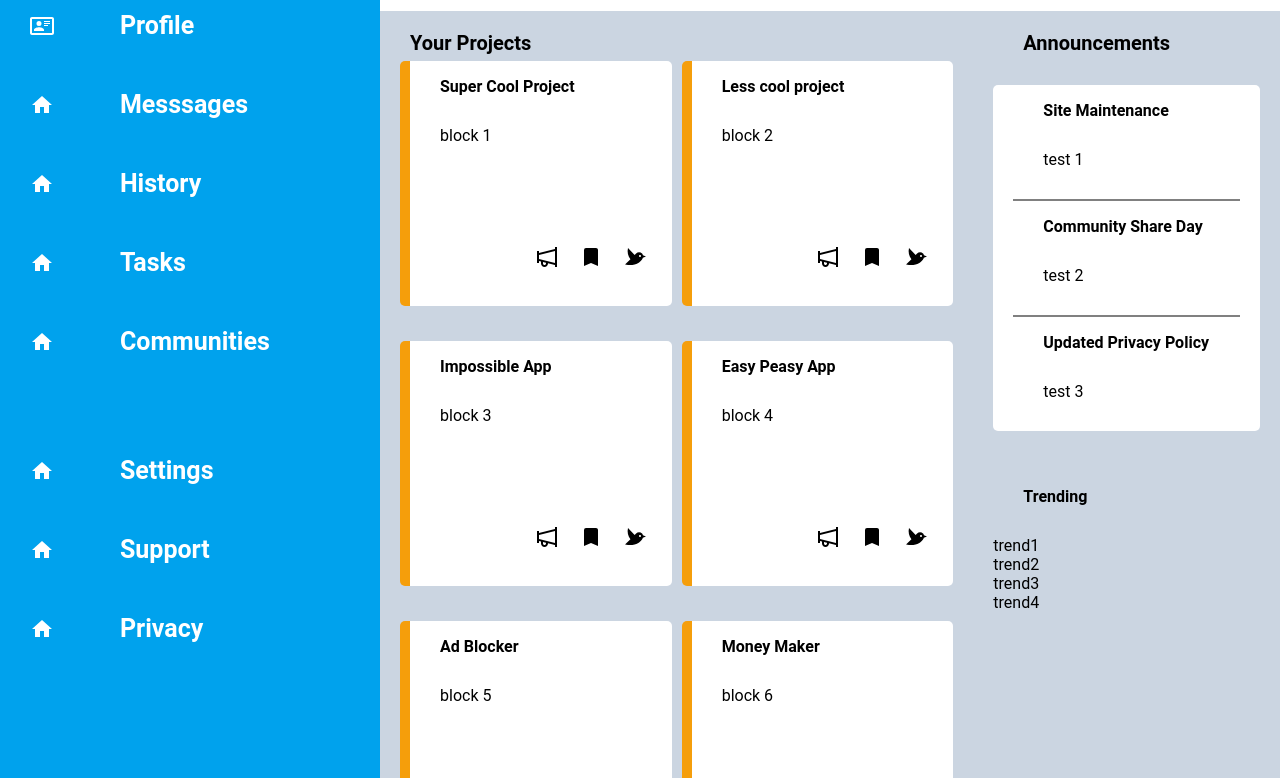
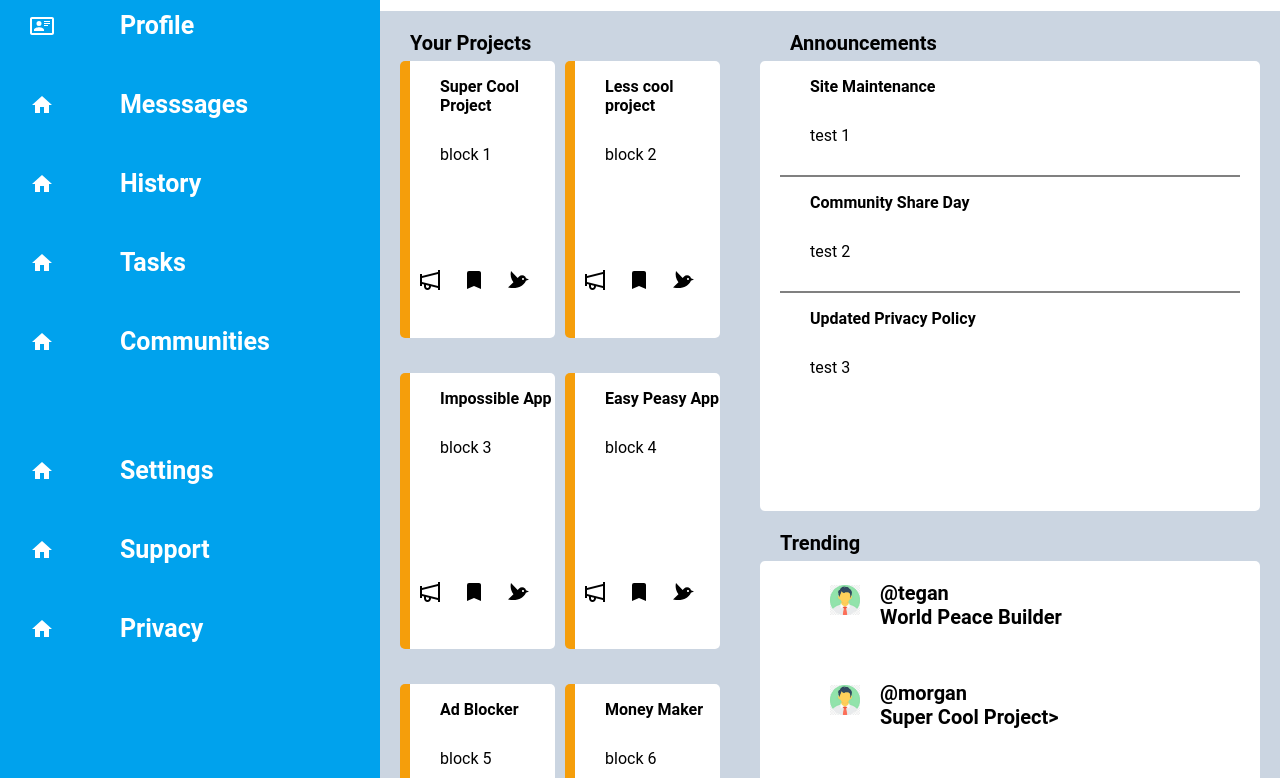
Before and after one commit to seahsongli/Admin-Dashboard, a plain HTML site: page index.html in a window 1280 px wide. Shown: the part 172-950 px from the top of the page. Drawn offline with Linux system fonts and the light colour scheme; files whose address does not match are found by name.

Commit message:
Add profile image for trending portion. Add styling for font, boxes and borders. Adjust layout for right content.

```diff
--- a/index.html
+++ b/index.html
@@ -274,7 +274,7 @@
 
             </div>
 
-
+            <div class = "content-right">
             <div class = "announcements">
                 <p class = "label">Announcements</p>
                 <div class = "box">
@@ -299,10 +299,37 @@
 
             <div class = "trending">
                 <p class = "title">Trending</p>
-                <div>trend1</div>
-                <div>trend2</div>
-                <div>trend3</div>
-                <div>trend4</div>
+                <div class = "trending-box">
+                    <div class = "trending-box-content">
+                        <img src="/home/philedo/repos/Admin-Dashboard/profile1.jpeg" alt="profile1" style = "width:30px;height:30px;" class = "trending-image">
+                        <div class = "text">
+                            <p class="title">@tegan <br>World Peace Builder</p>
+
+                        </div>
+                    </div>
+                    <div class = "trending-box-content">
+                        <img src="/home/philedo/repos/Admin-Dashboard/profile1.jpeg" alt="profile1" style = "width:30px;height:30px;" class = "trending-image">
+                        <div class = "text1">
+                            <p class="title">@morgan<br>Super Cool Project></p>
+
+                        </div>
+                    </div>
+                    <div class = "trending-box-content">
+                        <img src="/home/philedo/repos/Admin-Dashboard/profile1.jpeg" alt="profile1" style = "width:30px;height:30px;" class = "trending-image">
+                        <div class = "text">
+                            <p class="title">@kendall<br>Life Changing App</p>
+
+                        </div>
+                    </div>
+                    <div class = "trending-box-content">
+                        <img src="/home/philedo/repos/Admin-Dashboard/profile1.jpeg" alt="profile1" style = "width:30px;height:30px;" class = "trending-image">
+                        <div class = "text">
+                            <p class="title">@alex<br>No Traffic Maker</p>
+
+                        </div>
+                    </div>
+                </div>
+            </div>
             </div>
         </div>
     </div>
--- a/styles.css
+++ b/styles.css
@@ -190,6 +190,8 @@ input[type="search"]{
 
 
 
+
+
 }
 
 .label{
@@ -202,6 +204,11 @@ input[type="search"]{
     margin-right:20px;
     box-shadow: 5px;
     border-radius: 5px;
+    grid-row:1/2;
+    grid-column: 1/2;
+    margin-top:50px;
+    height:450px;
+    width:500px;
 }
 
 .box1,
@@ -218,10 +225,7 @@ input[type="search"]{
 }
 
 
-.trending{
-    grid-column:2/3;
-    grid-row:2/3;
-}
+
 
 .projects{
     display:grid;
@@ -229,3 +233,85 @@ input[type="search"]{
     grid-template-columns: repeat(2,1fr);
     gap:10px;
 }
+
+.trending{
+    display:inline-grid;
+    grid-column: 2/3;
+    grid-row: 2/ 3;
+    grid-template-rows: auto;
+    margin-bottom: 25px;
+
+
+}
+
+.trending .title{
+    font-size:20px;
+    font-weight: bold;
+}
+
+.trending-box{
+    grid-row:1/2;
+    grid-column: 1/2;
+    background-color: white;
+    margin-right:20px;
+    box-shadow: 5px;
+    border-radius: 5px;
+    display:grid;
+    margin-top: 50px;
+
+    grid-auto-flow: row;
+
+
+}
+
+.trending-box-content {
+    display:inline-grid;
+    grid-template-columns: 1fr 4fr;
+    height:100px;
+    grid-auto-rows: minmax(min-content, max-content);
+    word-break: break-all;
+
+
+
+}
+
+.trending-image{
+    grid-column:1/2;
+    grid-auto-flow: row;
+    justify-self: end;
+    height:auto;
+    align-self: center;
+    margin-top: 10px;
+
+
+}
+.trending-box-content .text{
+    grid-column:2/3;
+    align-self: center;
+    justify-content: start;
+    display:grid;
+
+}
+
+.trending .title,
+.trending-image{
+    grid-row: 1/2;
+    grid-column: 1/2;
+    margin-bottom: 100px;
+
+
+}
+.content-right{
+    grid-row: 1/-1;
+    display:grid;
+    grid-template-rows:fit-content(200px) fit-content(200px);
+    justify-self: start;
+
+
+
+}
+
+.trending .title{
+   margin-left: 20px;
+
+}
```
Also changed, not shown: profile1.jpeg (added).
